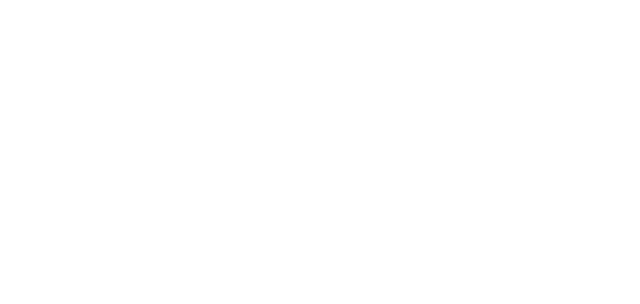
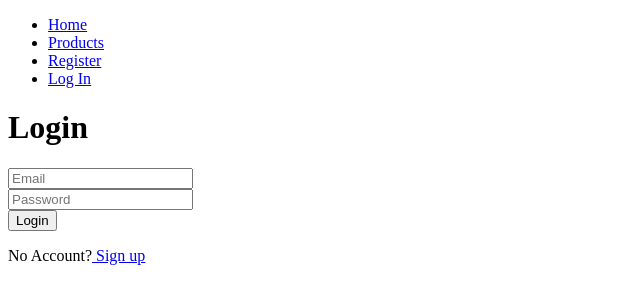
Before and after one commit to mayaobeidat/Inspire, a React (Vite) app in the folder src/client/: page /auth/login in a window 1280 px wide. Before the commit this address had no page. Shown: the top 304 px of the page, without its empty margins (0-640 px from the left). Built offline with nearby package versions, Linux system fonts and the light colour scheme.

Commit message:
editing acc folder, directory folder, and app.jsx//need to fix login feature in backend first

```diff
--- a/src/client/src/app.jsx
+++ b/src/client/src/app.jsx
@@ -30,6 +30,10 @@
 import { Routes, Route } from "react-router-dom";
 import AllProducts from "./components/products/allProducts";
 import SingleProduct from "./components/products/singleProduct";
+import Login from "./components/acc/Login";
+import Register from "./components/acc/Register";
+import NavBar from "./components/directory/navBar";
+import Account from "./components/acc/account";
 import "./index.css";
 
 function App() {
@@ -47,9 +51,14 @@
 
   return (
     <div className="main">
+      <NavBar/>
       <Routes>
         <Route path="/" element={<AllProducts />} />
         <Route path="/:id" element={<SingleProduct />} />
+        <Route path="auth/login" element={<Login />}/>
+        <Route path="/auth/register" element={<Register />}/>
+        {/* <Route path="/home" element={<Home/>}/> */}
+        <Route path="/account" element={Account}/>
       </Routes>
     </div>
   );
--- a/src/client/src/components/acc/Login.jsx
+++ b/src/client/src/components/acc/Login.jsx
@@ -1,10 +1,12 @@
 import { Link, useNavigate } from "react-router-dom";
-import { useLoginMutation } from "../../../api/sliceAuth";
+import { useLoginMutation } from "../../api/sliceAuth";
 import { useState, useEffect } from "react";
 import { useSelector } from "react-redux";
 
+
 export default function Login() {
-  const { token } = useSelector((state) => state.sliceAuth);
+  // const { token } = useSelector((state) => state.sliceAuth);
+  const token = useSelector((state) => state.auth);
   const navigate = useNavigate();
   const [login] = useLoginMutation();
   const [form, setForm] = useState({ email: "", password: "" });
--- a/src/client/src/components/acc/Register.jsx
+++ b/src/client/src/components/acc/Register.jsx
@@ -1,5 +1,5 @@
 import { Link, useNavigate } from "react-router-dom";
-import { useRegisterMutation } from "../../../api/sliceAuth";
+import { useRegisterMutation } from "../../api/sliceAuth";
 import { useState } from "react";
 
 export default function Register() {
--- /dev/null
+++ b/src/client/src/components/directory/navBar.jsx
@@ -0,0 +1,60 @@
+/* TODO - add your code to create a functional React component that renders a navigation bar for the different views in your single page application. You may consider conditionally rendering some options - for example 'Login' should be available if someone has not logged in yet. */
+import { useSelector, useDispatch } from "react-redux";
+import { NavLink, useNavigate } from "react-router-dom";
+import { clearToken } from "../../api/sliceAuth";
+
+export default function NavBar() {
+  const token = useSelector((state) => state.auth);
+//   .token after auth? fix
+  const dispatch = useDispatch();
+  const navigate = useNavigate();
+
+  const handleLogout = () => {
+    dispatch(clearToken());
+    navigate("/auth/login");
+  };
+
+  return (
+    <nav className="navBar">
+      <ul className="navBarL">
+        <li>
+          <NavLink className="nlH" to="/home">
+            Home
+          </NavLink>
+        </li>
+        <li>
+          <NavLink className="nlB" to="/">
+            Products
+          </NavLink>
+        </li>
+        {token ? (
+          <>
+            <li>
+              <NavLink className="nlA" to="/users/me">
+                Account
+              </NavLink>
+            </li>
+            <li>
+              <button className="nlL" onClick={handleLogout}>
+                Logout
+              </button>
+            </li>
+          </>
+        ) : (
+          <>
+            <li>
+              <NavLink className="nlR" to="/auth/register">
+                Register
+              </NavLink>
+            </li>
+            <li>
+              <NavLink className="nlL" to="/auth/login">
+                Log In
+              </NavLink>
+            </li>
+          </>
+        )}
+      </ul>
+    </nav>
+  );
+}
--- a/src/client/src/components/directory/navOut.jsx
+++ b/src/client/src/components/directory/navOut.jsx
@@ -11,10 +11,10 @@
           <Link to={"./products/allProducts.jsx"} className="linksI">
             <h3>Items</h3>
           </Link>
-          <Link to={"./acc/Login.jsx"} className="loginButt">
+          <Link to={"./auth/Login.jsx"} className="loginButt">
             <h6>Sign In Here</h6>
           </Link>
-          <Link to={"./acc/Register.jsx"} className="registerButt">
+          <Link to={"./auth/Register.jsx"} className="registerButt">
             <h6>Register Here</h6>
           </Link>
         </div>
```
